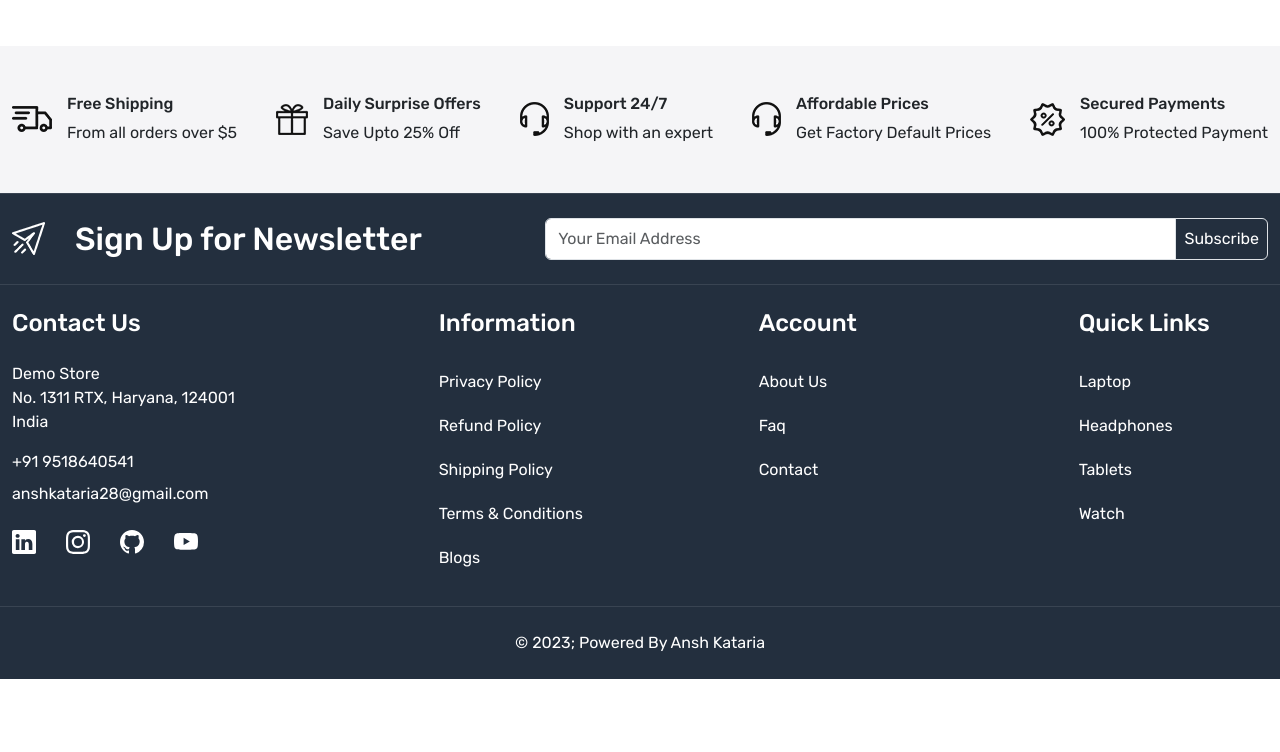
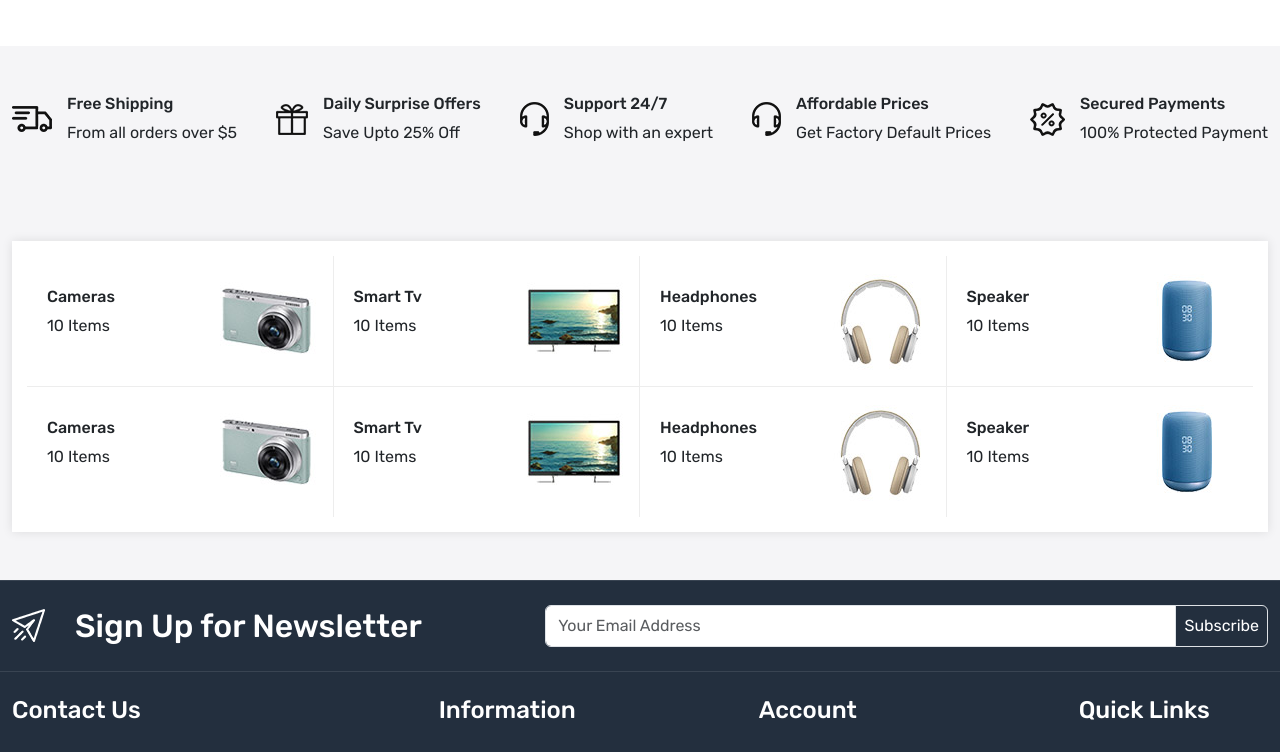
Before and after one commit to Ansh-Kataria/Shoppingly, a React (Create React App) app: page / in a window 1280 px wide. Shown: the part 677-1429 px from the top of the page. Before the commit the page ends 1356 px from the top, so only its background shows below. Built offline with nearby package versions, Linux system fonts and the light colour scheme.

Commit message:
home page updated

```diff
--- a/src/App.css
+++ b/src/App.css
@@ -11,6 +11,7 @@
   --color-232f3e: #232f3e;
   --color-bf4800: #bf4800;
   --color-f5f5f7: #f5f5f7;
+  --color-ededed: #ededed;
 }
 
 body {
@@ -196,4 +197,38 @@
 
 /* Home wrapper 2 ends here */
 
+/* Categories starts here */
+
+.categories {
+  background-color: white;
+  box-shadow: 0 0 10px #0000001a;
+  padding: 15px;
+}
+
+.categories > div {
+  width: 25%;
+  padding: 10px 10px 10px 20px;
+}
+.categories > div > div {
+  width: 60%;
+}
+.categories > div:nth-child(1),
+.categories > div:nth-child(2),
+.categories > div:nth-child(3),
+.categories > div:nth-child(4) {
+  border-bottom: 1px solid var(--color-ededed);
+}
+.categories > div:nth-child(1),
+.categories > div:nth-child(2),
+.categories > div:nth-child(3) {
+  border-right: 1px solid var(--color-ededed);
+}
+.categories > div:nth-child(5),
+.categories > div:nth-child(6),
+.categories > div:nth-child(7) {
+  border-right: 1px solid var(--color-ededed);
+}
+
+/* Categories ends here */
+
 /* Home page ends here */
--- a/src/pages/Home.js
+++ b/src/pages/Home.js
@@ -132,6 +132,72 @@
         </div>
       </section>
 
+      <section className="home-wrapper-2 py-5">
+        <div className="container-xxl">
+          <div className="row">
+            <div className="col-12">
+              <div className="categories d-flex flex-wrap justify-content-between align-items-center">
+                <div className="d-flex align-items-center">
+                  <div>
+                    <h6>Cameras</h6>
+                    <p>10 Items</p>
+                  </div>
+                  <img src="images/camera.jpg" alt="camera" />
+                </div>
+                <div className="d-flex align-items-center">
+                  <div>
+                    <h6>Smart Tv</h6>
+                    <p>10 Items</p>
+                  </div>
+                  <img src="images/tv.jpg" alt="tv" />
+                </div>
+                <div className="d-flex align-items-center">
+                  <div>
+                    <h6>Headphones</h6>
+                    <p>10 Items</p>
+                  </div>
+                  <img src="images/headphone.jpg" alt="headphones" />
+                </div>
+                <div className="d-flex align-items-center">
+                  <div>
+                    <h6>Speaker</h6>
+                    <p>10 Items</p>
+                  </div>
+                  <img src="images/Speaker.jpg" alt="speaker" />
+                </div>
+                <div className="d-flex align-items-center">
+                  <div>
+                    <h6>Cameras</h6>
+                    <p>10 Items</p>
+                  </div>
+                  <img src="images/camera.jpg" alt="camera" />
+                </div>
+                <div className="d-flex align-items-center">
+                  <div>
+                    <h6>Smart Tv</h6>
+                    <p>10 Items</p>
+                  </div>
+                  <img src="images/tv.jpg" alt="tv" />
+                </div>
+                <div className="d-flex align-items-center">
+                  <div>
+                    <h6>Headphones</h6>
+                    <p>10 Items</p>
+                  </div>
+                  <img src="images/headphone.jpg" alt="headphones" />
+                </div>
+                <div className="d-flex align-items-center">
+                  <div>
+                    <h6>Speaker</h6>
+                    <p>10 Items</p>
+                  </div>
+                  <img src="images/Speaker.jpg" alt="speaker" />
+                </div>
+              </div>
+            </div>
+          </div>
+        </div>
+      </section>
     </>
   );
 };
```
